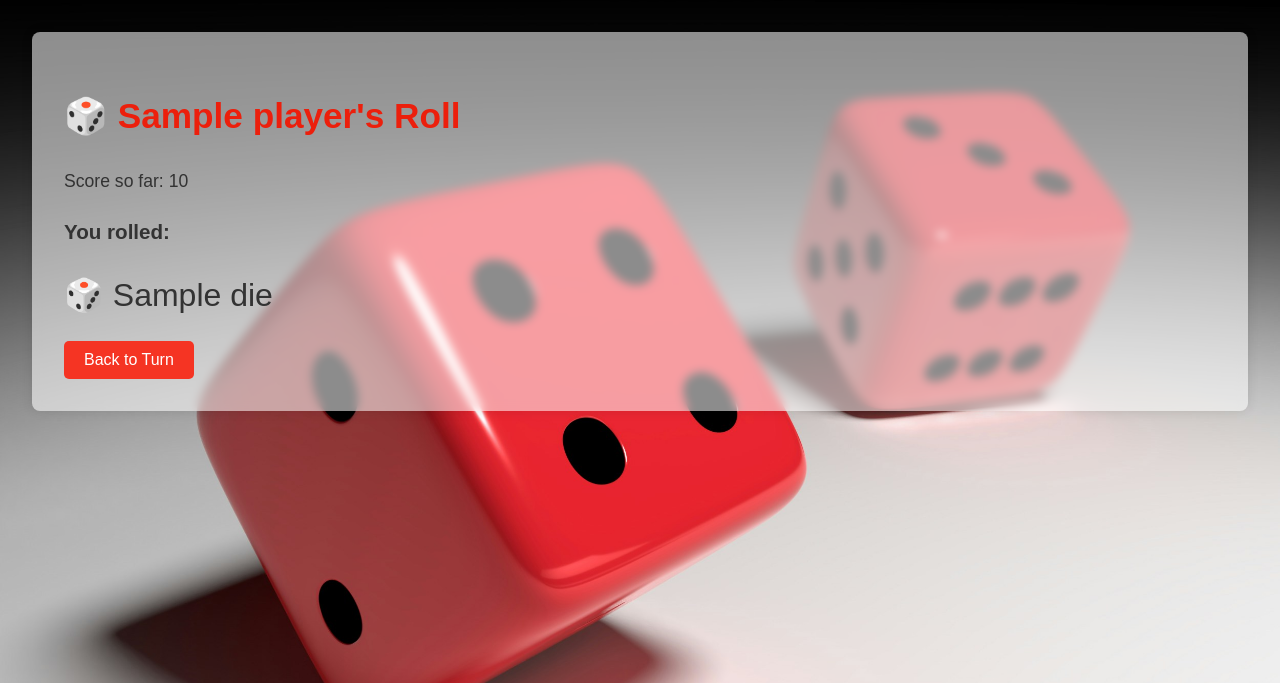
After one commit to realmattimatt/farkle-dice-challenge, a Flask app: template templates/roll.html in a window 1280 px wide. The commit adds this page. Shown: the top 683 px of the page. Run offline with Flask 3, Linux system fonts and the light colour scheme; the template is opened without the code that fills it: most values are stand-ins (such as "Sample title", 1, 10 or a date in 2020).

Commit message:
Added to HTML files

```diff
--- a/app.py
+++ b/app.py
@@ -1,28 +1,37 @@
-from flask import Flask, render_template, request, redirect, url_for
+from flask import Flask, render_template, request, redirect, url_for, session
+import random
+from collections import Counter
 
 app = Flask(__name__)
+app.secret_key = "your_secret_key"  # Required for session management
 
+# Scorer class (same as you had before)
+class Scorer:
+    @staticmethod
+    def calculate_score(dice):
+        counts = Counter(dice)
+        values = list(counts.values())
+        score = 0
+
+        for num, count in counts.items():
+            if count >= 3:
+                score += 1000 if num == 1 else num * 100
+                counts[num] -= 3
+
+        score += counts[1] * 100
+        score += counts[5] * 50
+        return score
 
 @app.route("/")
 def home():
     return render_template("index.html")
 
-
-@app.route("/start", methods=["POST"])
-def start_game():
-    player_names = request.form.getlist("player_name")
-    # Pass to game logic or render the next page
-    return render_template("game.html", players=player_names)
-
-
-
 @app.route("/players", methods=["GET", "POST"])
 def players():
     if request.method == "POST":
-        num_players = int(request.form.get("num_players"))
-        return render_template("players.html", num_players=num_players)
-    return redirect(url_for("setup"))  # fallback if someone goes to /players directly
-
+        player_names = request.form.getlist("player_name")
+        return render_template("game.html", players=player_names)
+    return redirect(url_for("setup"))  # fallback if someone accesses it without data
 
 @app.route("/setup", methods=["GET", "POST"])
 def setup():
@@ -31,16 +40,106 @@ def setup():
         return render_template("players.html", num_players=num_players)
     return render_template("setup.html")
 
-
 @app.route("/start_game", methods=["POST"])
 def start_game():
     player_names = request.form.getlist("player_name")
 
     if not player_names or len(player_names) < 2:
-        return redirect(url_for("players"))  # fallback if somehow empty
+        return redirect(url_for("players"))
 
-    # You can pass these names into your game template for display
-    return render_template("game.html", players=player_names)
+    # Save to session
+    session["players"] = player_names
+    session["scores"] = [0] * len(player_names)
+    session["current_player"] = 0
+    return redirect(url_for("play_turn"))
+
+@app.route("/play")
+def play_turn():
+    players = session.get("players")
+    scores = session.get("scores")
+    current = session.get("current_player", 0)
+
+    if not players:
+        return redirect(url_for("setup"))
+
+    # Show current player turn info
+    return render_template("turn.html", player=players[current], score=scores[current])
+
+
+
+# Dice graphics (same as your previous implementation)
+dice_drawing = {
+    1: (
+        "┌─────────┐",
+        "│         │",
+        "│    ○    │",
+        "│         │",
+        "└─────────┘",
+    ),
+    2: (
+        "┌─────────┐",
+        "│  ○      │",
+        "│         │",
+        "│      ○  │",
+        "└─────────┘",
+    ),
+    3: (
+        "┌─────────┐",
+        "│  ○      │",
+        "│    ○    │",
+        "│      ○  │",
+        "└─────────┘",
+    ),
+    4: (
+        "┌─────────┐",
+        "│  ○   ○  │",
+        "│         │",
+        "│  ○   ○  │",
+        "└─────────┘",
+    ),
+    5: (
+        "┌─────────┐",
+        "│  ○   ○  │",
+        "│    ○    │",
+        "│  ○   ○  │",
+        "└─────────┘",
+    ),
+    6: (
+        "┌─────────┐",
+        "│  ○   ○  │",
+        "│  ○   ○  │",
+        "│  ○   ○  │",
+        "└─────────┘",
+    )
+}
+
+# Update roll_dice() to include the dice graphics
+@app.route("/roll", methods=["POST"])
+def roll_dice():
+    players = session.get("players")
+    scores = session.get("scores")
+    current = session.get("current_player", 0)
+
+    # Simulate a dice roll (you could change the number of dice or add any other logic here)
+    dice_roll = [random.randint(1, 6) for _ in range(6)]
+
+    # Save the dice faces in session
+    dice_faces = [dice_drawing[dice] for dice in dice_roll]
+
+    # Calculate the score for the roll
+    roll_score = Scorer.calculate_score(dice_roll)
+
+    # Update the current player's score
+    scores[current] += roll_score
+    session["scores"] = scores
+
+    # Proceed to next player
+    current = (current + 1) % len(players)
+    session["current_player"] = current
+
+    # Render the current player's turn with updated score and dice faces
+    return render_template("turn.html", player=players[current], score=scores[current], dice_faces=dice_faces)
+
 
 
 if __name__ == "__main__":
--- /dev/null
+++ b/templates/roll.html
@@ -0,0 +1,25 @@
+<!DOCTYPE html>
+<html lang="en">
+<head>
+    <meta charset="UTF-8">
+    <title>{{ player }}'s Roll</title>
+    <link rel="stylesheet" href="{{ url_for('static', filename='styles.css') }}">
+</head>
+<body>
+    <div class="container">
+        <h1>🎲 {{ player }}'s Roll</h1>
+        <p>Score so far: {{ score }}</p>
+
+        <h3>You rolled:</h3>
+        <div style="font-size: 2rem;">
+            {% for die in dice %}
+                🎲 {{ die }}
+            {% endfor %}
+        </div>
+
+        <form action="{{ url_for('play_turn') }}">
+            <button type="submit">Back to Turn</button>
+        </form>
+    </div>
+</body>
+</html>
```
Also changed, not shown: templates/game.html (+9 -5 lines), templates/turn.html (added, +23 -0 lines).
